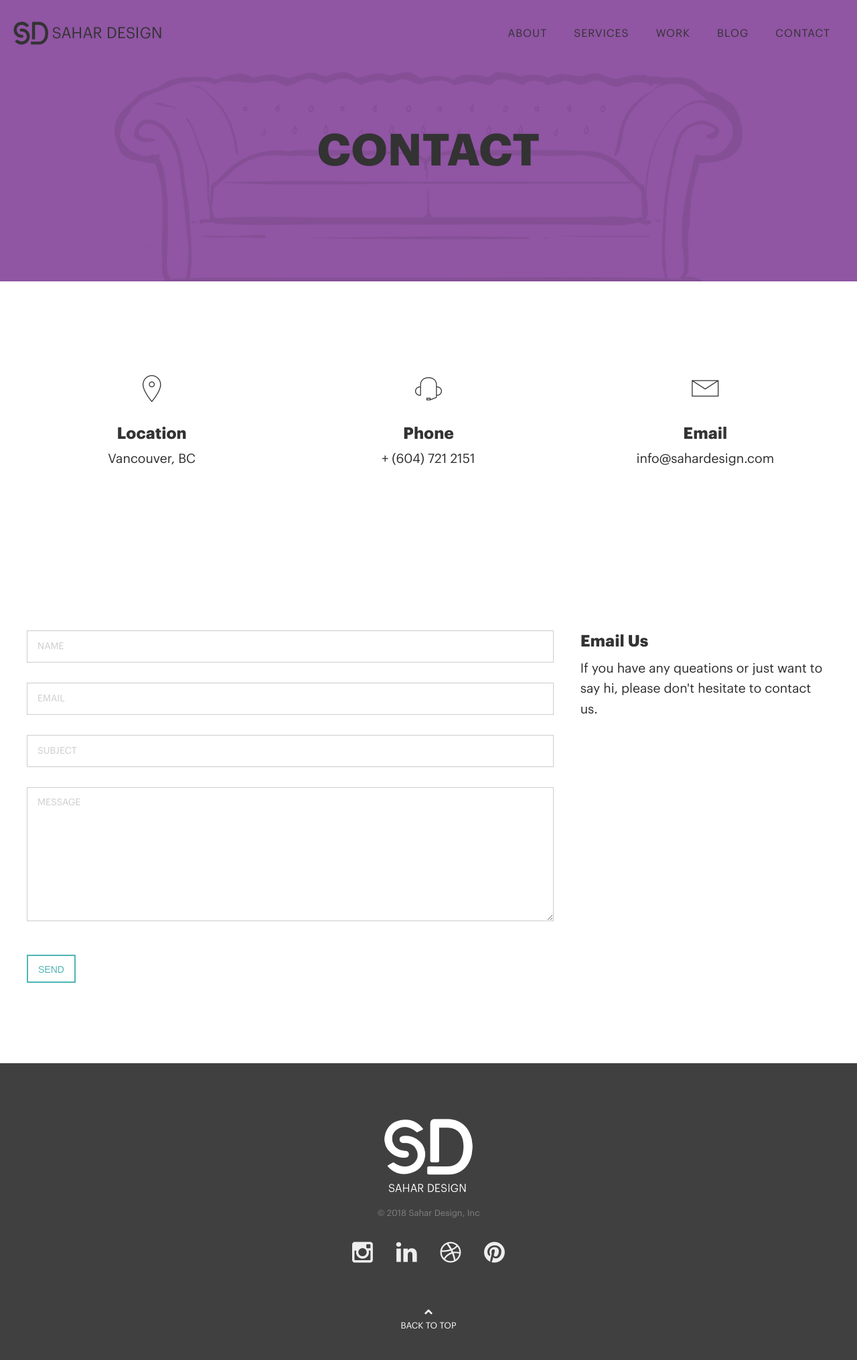
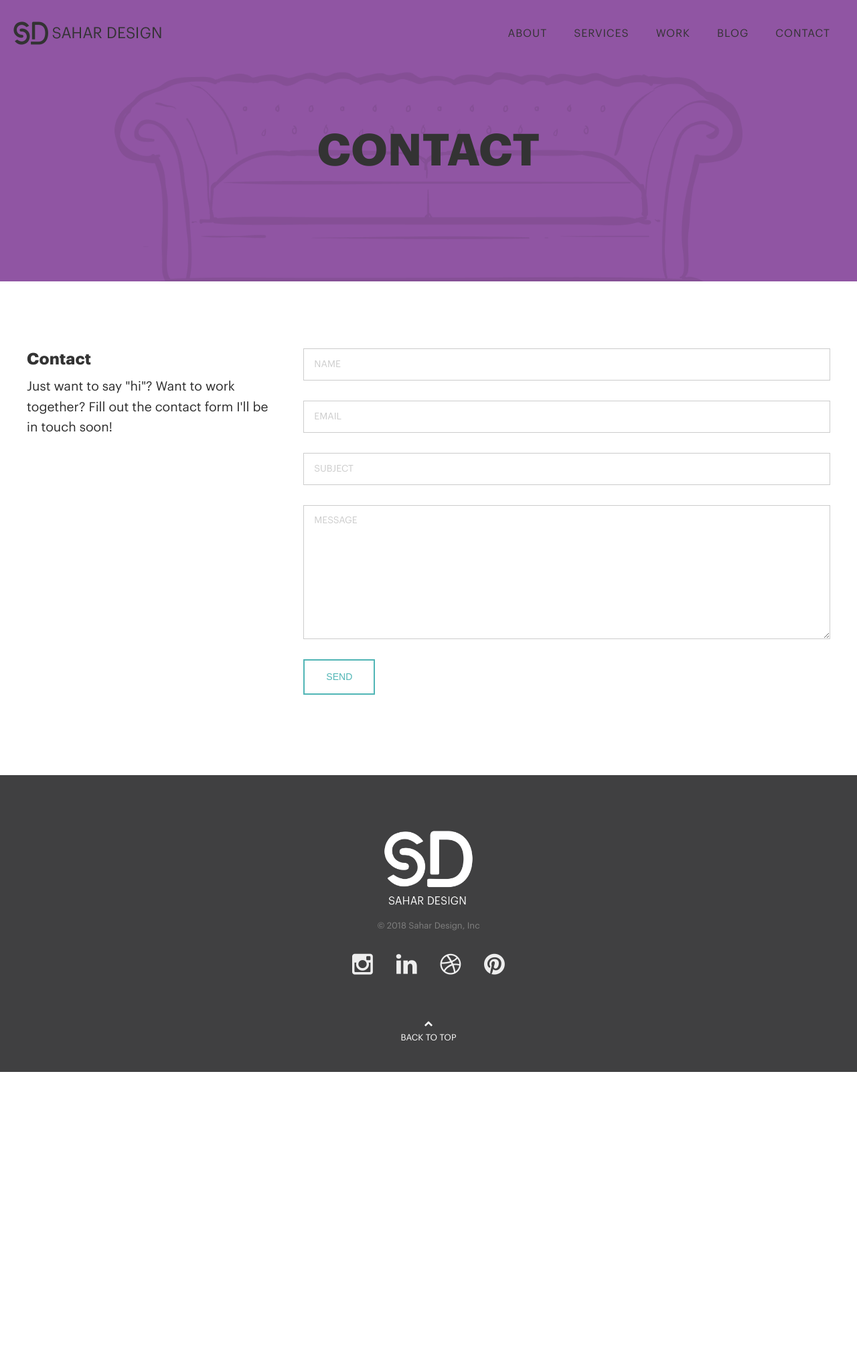
Before and after one commit to saharmh/sahardesign, a Jekyll site: the page built from contact/index.html, in a window 1280 px wide. Shown: the whole page at 67% size. Built offline with Jekyll 4.4.1, drawn with Linux system fonts in a browser that asks for light colours; after the commit the page ends 1600 px from its top, so only the background shows below that.

Commit message:
minor fixes

```diff
--- a/_layouts/blog.html
+++ b/_layouts/blog.html
@@ -15,7 +15,7 @@ layout: default
 
 <div class="full">
   <div class="row">
-    <div class="large-12 columns">
+
     {{content}}
 
     {% if paginator %}
@@ -42,4 +42,3 @@ layout: default
     {% endif %}
   </div>
 </div>
-</div>
--- a/contact/index.html
+++ b/contact/index.html
@@ -13,34 +13,13 @@ section_id: contact
     </div>
   </div>
 </div>
-<div class="full white">
-  <div class="two spacing"></div>
+
+<div class="full">
   <div class="row">
     <div class="large-4 columns">
-      <div class="contact-details">
-        <i class='icon-basic-geolocalize-01'></i>
-        <h3>Location</h3>
-        <p>Vancouver, BC</p>
-      </div>
+      <h3>Contact</h3>
+      <p>Just want to say "hi"? Want to work together? Fill out the contact form I'll be in touch soon!</p>
     </div>
-    <div class="large-4 columns">
-      <div class="contact-details">
-        <i class='icon-basic-headset'></i>
-        <h3>Phone</h3>
-        <p>+ (604) 721 2151</p>
-      </div>
-    </div>
-    <div class="large-4 columns">
-      <div class="contact-details">
-        <i class='icon-basic-mail'></i>
-        <h3>Email</h3>
-        <p>info@sahardesign.com</p>
-      </div>
-    </div>
-  </div>
-</div>
-<div class="full">
-  <div class="row">
     <div class="large-8 columns">
       <div class="form">
         <form id="contact_form" method="POST" action="https://formspree.io/saharmh@gmail.com">
@@ -51,14 +30,9 @@ section_id: contact
           <input class="required email" name="email" placeholder="EMAIL" type="text">
           <input class="required" name="subject" placeholder="SUBJECT" type="text">
           <textarea class="required" name="message" placeholder="MESSAGE"></textarea>
-          <div class="spacing"></div>
           <input class="button boxed brown" type="submit" value="Send">
         </form>
       </div>
     </div>
-    <div class="large-4 columns">
-      <h3>Email Us</h3>
-      <p>If you have any queations or just want to say hi, please don't hesitate to contact us.</p>
-    </div>
   </div>
 </div>
--- a/css/style.css
+++ b/css/style.css
@@ -242,8 +242,7 @@ body {
   text-transform: uppercase;
   position: relative;
   z-index: 1;
-  font-size: 14px;
-  padding: 12px 15px 10px; }
+  font-size: 14px; }
 
 .button::before {
   content: "";
@@ -411,6 +410,10 @@ ul.socials {
   padding: 40px 40px 20px 20px;
   overflow-x: hidden;
   width: 100%; }
+
+.quote img {
+	border-radius: 90%;
+}
 
 .quote.reverse {
   text-align: left;
@@ -682,9 +685,10 @@ nav.wrapper {
 
 .post.alt {
   border: none;
-  padding: 0 40px; }
+   }
+
   .post.alt .post-content {
-    padding: 20px 40px; }
+    padding-top: 20px; }
 
 .post.single {
   border: none;
```
Also changed, not shown: _posts/2016-04-06-how-to-create-an-effective-style-guide.md (+1 -1 lines), images/header_about.png. Lines whose indentation alone changed are shown as unchanged.
